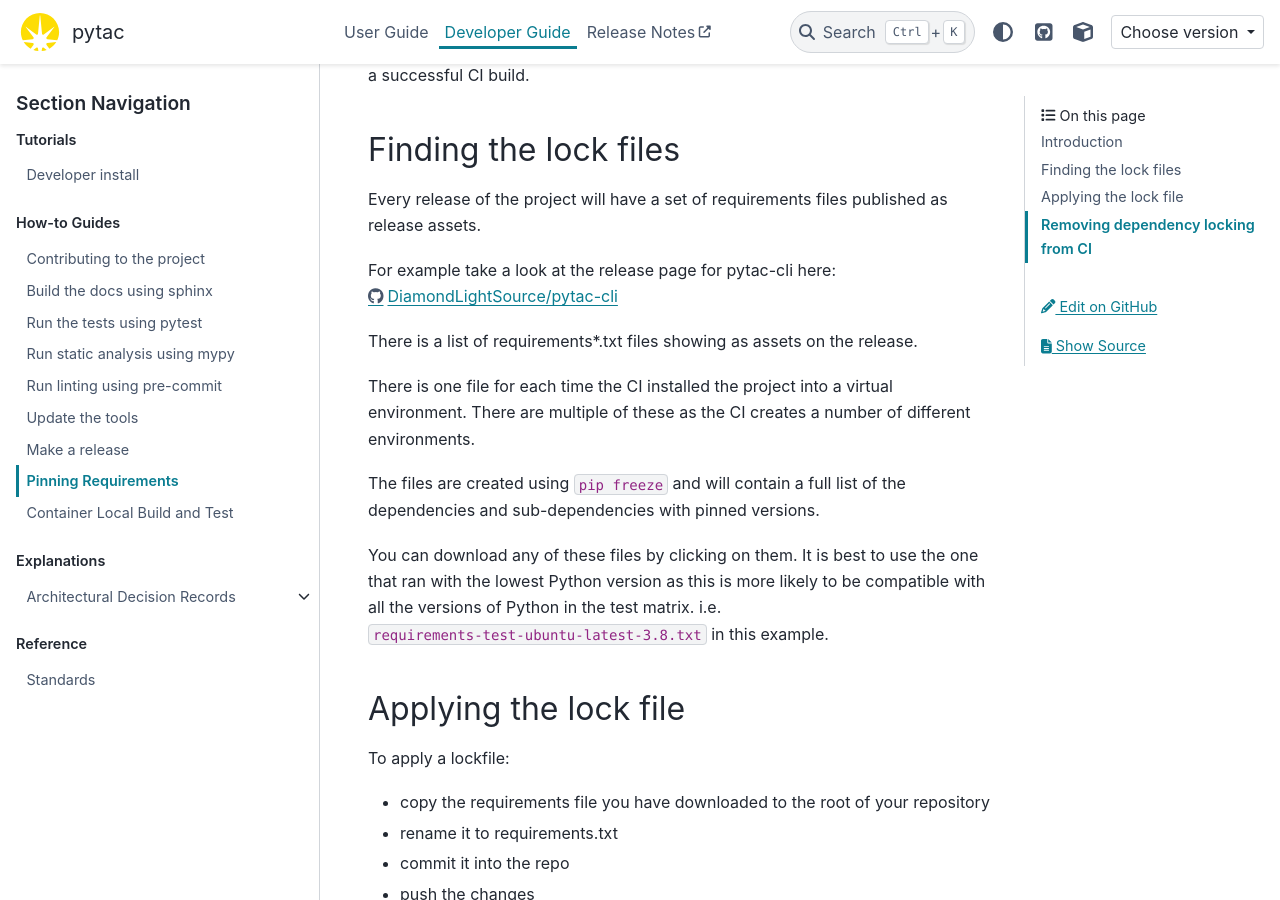
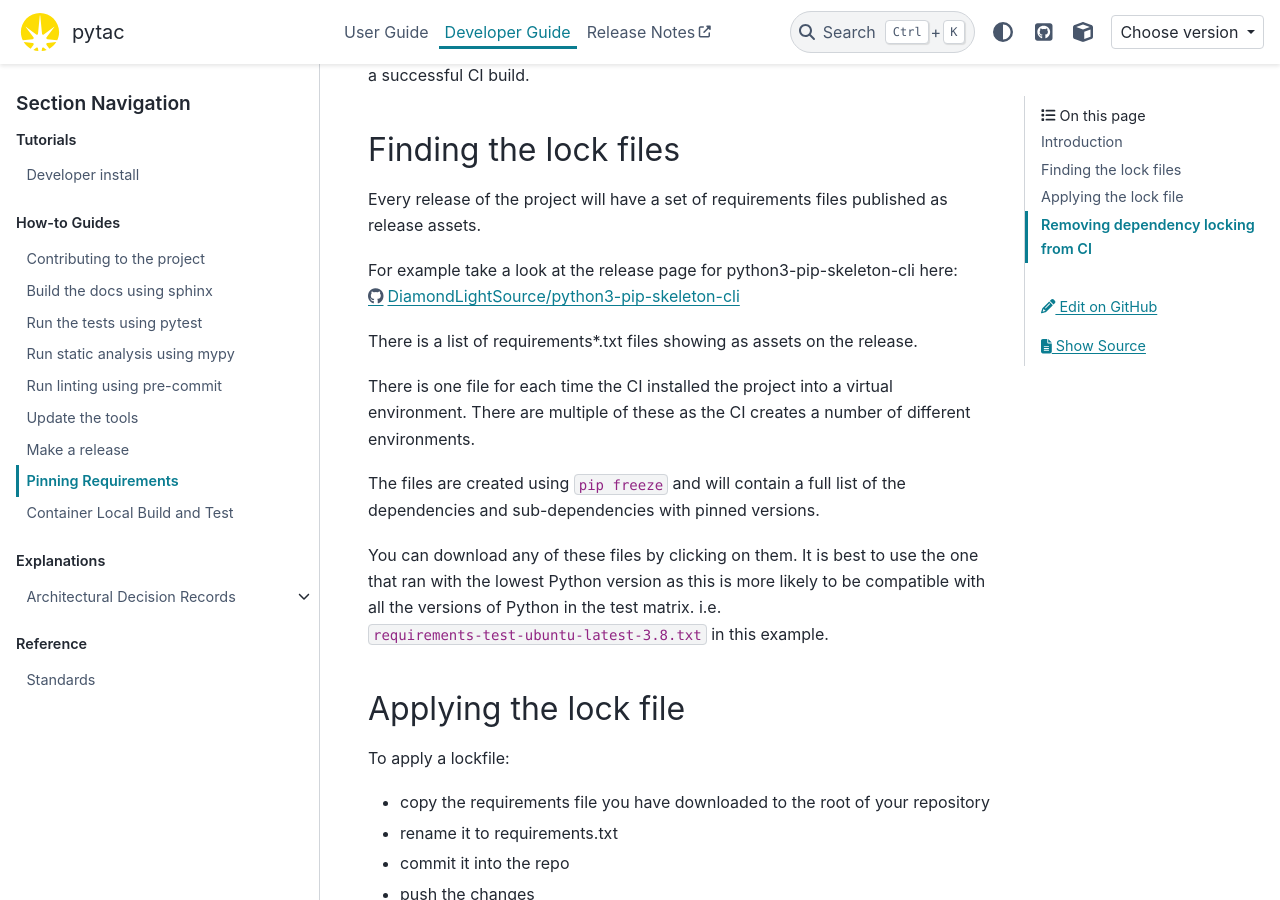
Before and after one commit to DiamondLightSource/pytac, a Sphinx documentation site: the page built from docs/developer/how-to/pin-requirements.rst, in a window 1280 px wide and 900 px high, scrolled down 690 px. Built offline with Sphinx 7.4.7 and the PyData theme 0.15.4, drawn with Linux system fonts in a browser that asks for light colours; the version number could not be read and is left out.

Commit message:
Update links

```diff
--- a/docs/developer/how-to/pin-requirements.rst
+++ b/docs/developer/how-to/pin-requirements.rst
@@ -31,8 +31,8 @@ Finding the lock files
 Every release of the project will have a set of requirements files published
 as release assets.
 
-For example take a look at the release page for pytac-cli here:
-https://github.com/DiamondLightSource/pytac-cli/releases/tag/3.3.0
+For example take a look at the release page for python3-pip-skeleton-cli here:
+https://github.com/DiamondLightSource/python3-pip-skeleton-cli/releases/tag/3.3.0
 
 There is a list of requirements*.txt files showing as assets on the release.
 
```
